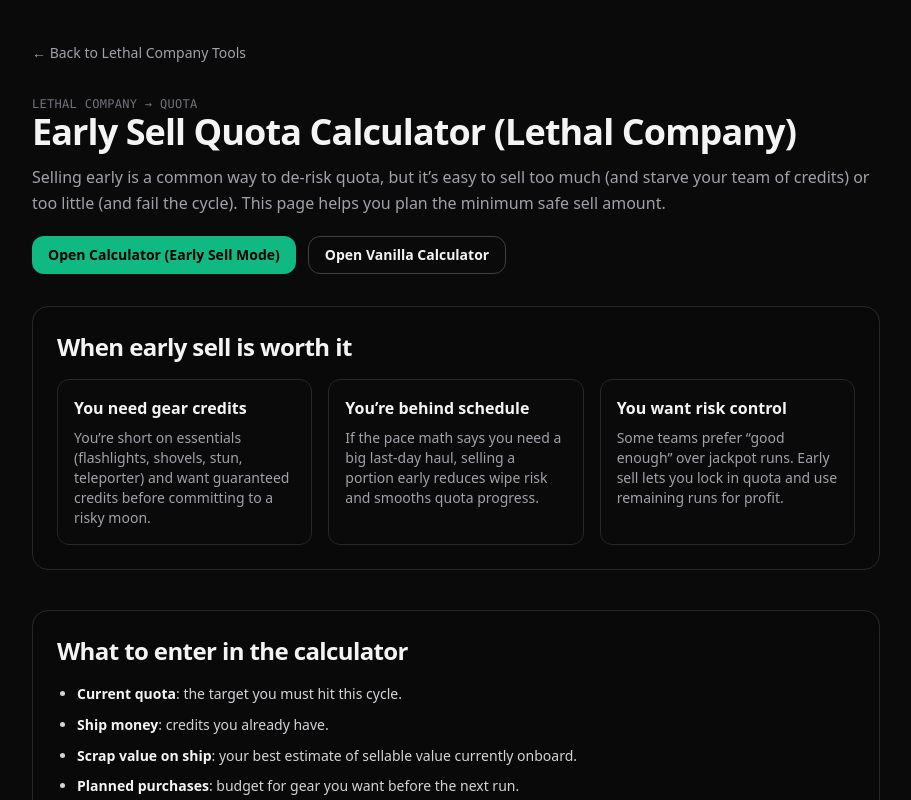
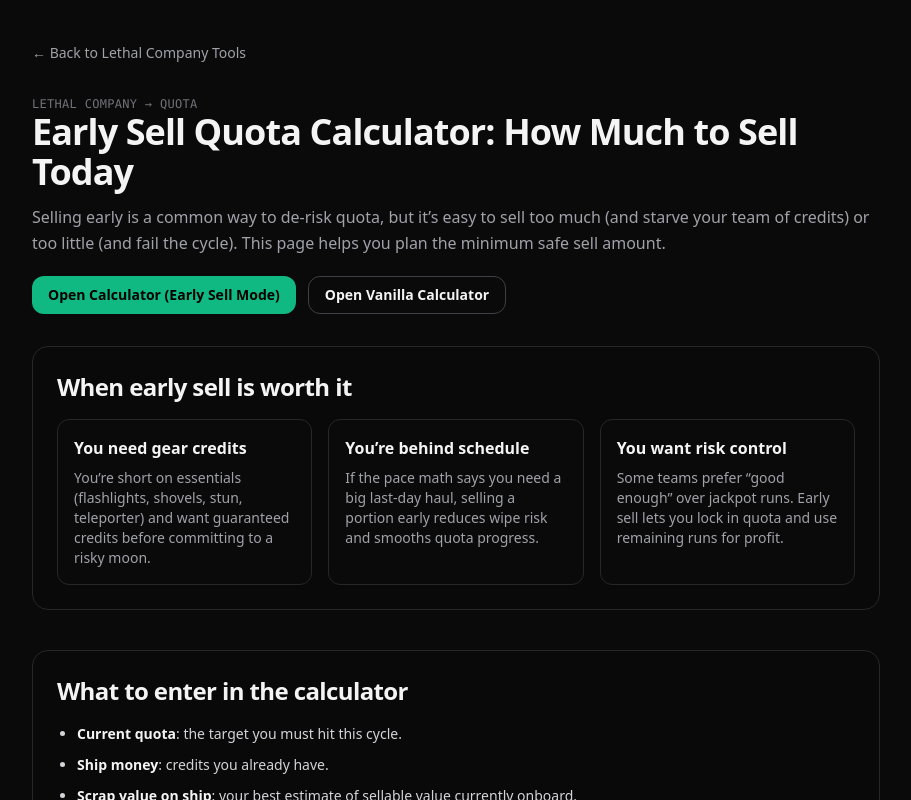
Before and after one commit to yuzhoudabaozhayujiamigou-cloud/spaceship-monster, a Next.js app: page /tools/quota-calculator/early-sell in a window 1280 px wide. Shown: the top 800 px of the page, without its empty margins (184-1095 px from the left). Built offline with nearby package versions, Linux system fonts and the light colour scheme; no server answers.

Commit message:
SEO: align early sell page title and meta with how much to sell today

```diff
--- a/app/tools/quota-calculator/early-sell/page.tsx
+++ b/app/tools/quota-calculator/early-sell/page.tsx
@@ -4,9 +4,9 @@
 import FaqJsonLd from "../../../components/FaqJsonLd";
 
 export const metadata = buildMetadata({
-  title: "Lethal Company Early Sell Quota Calculator (How Much to Sell Today)",
+  title: "Lethal Company Early Sell Quota Calculator: How Much to Sell Today",
   description:
-    "Plan an early sell in Lethal Company: estimate how much scrap value you need to sell today to safely meet quota while keeping enough credits for purchases.",
+    "How much should you sell today in Lethal Company? Use this early sell quota calculator to estimate the minimum scrap value to sell now, hit quota safely, and keep credits for planned purchases.",
   path: "/tools/quota-calculator/early-sell",
 });
 
@@ -46,7 +46,7 @@
         <header className="mb-8">
           <p className="text-xs font-mono uppercase tracking-wide text-zinc-500">Lethal Company → Quota</p>
           <h1 className="text-3xl font-semibold tracking-tight sm:text-4xl">
-            Early Sell Quota Calculator (Lethal Company)
+            Early Sell Quota Calculator: How Much to Sell Today
           </h1>
           <p className="mt-3 leading-relaxed text-zinc-400">
             Selling early is a common way to de-risk quota, but it’s easy to sell too much (and starve your
```
